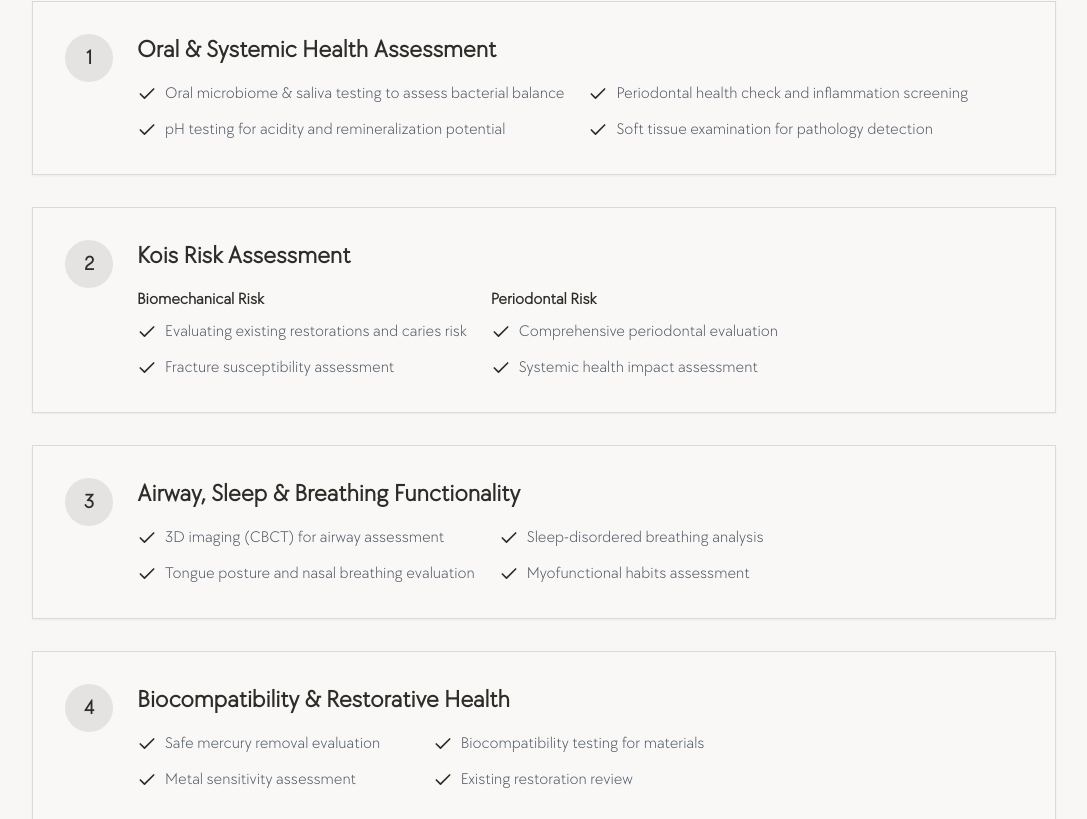
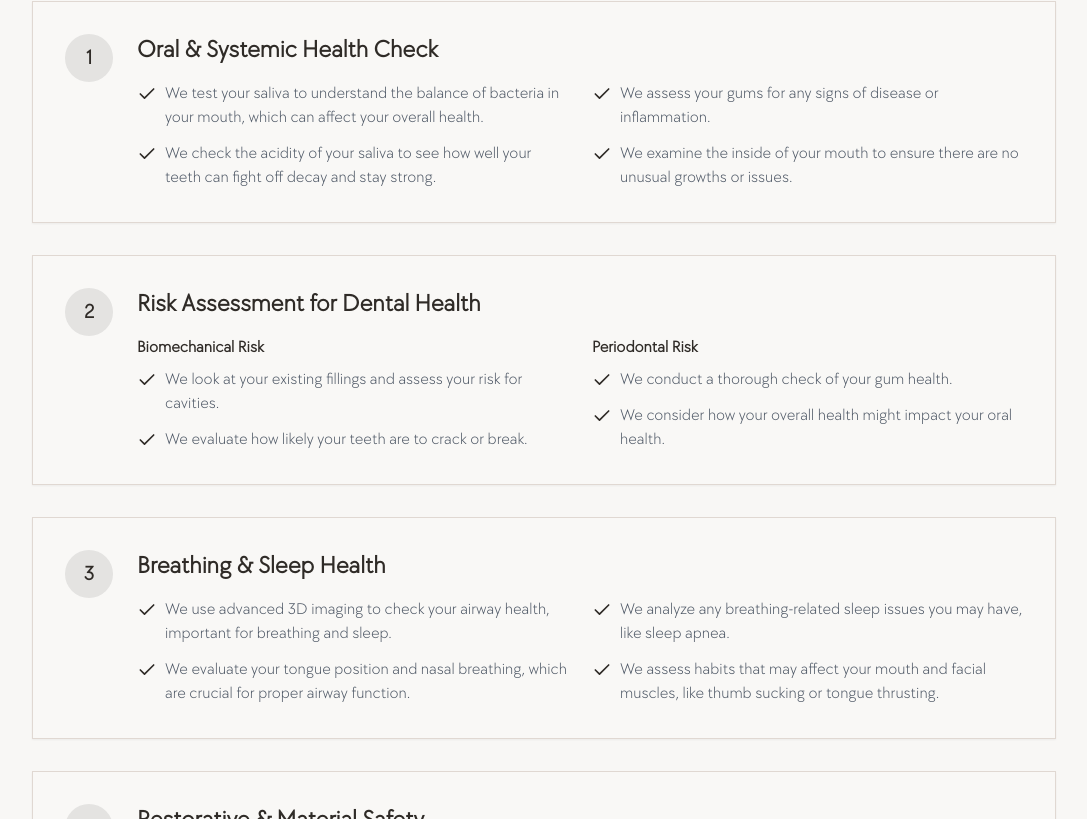
Before and after one commit to denthu2/justforked, a Next.js app: page /first-visit in a window 1280 px wide. Shown: the part 1481-2300 px from the top of the page, without its empty margins (96-1183 px from the left). Built offline with nearby package versions, Linux system fonts and the light colour scheme.

Commit message:
first visit

```diff
--- a/app/first-visit/page.tsx
+++ b/app/first-visit/page.tsx
@@ -86,7 +86,7 @@
 
           <div className="max-w-5xl mx-auto">
             <div className="grid gap-8">
-              {/* Step 1 */}
+              {/* {/* Step 1 */}
 <Card className="p-8">
   <div className="flex items-start gap-6">
     <div className="flex-shrink-0">
@@ -95,26 +95,26 @@
       </div>
     </div>
     <div>
-                    <h3 className="text-2xl font-bold mb-4">Oral & Systemic Health Assessment</h3>
+      <h3 className="text-2xl font-bold mb-4">Oral & Systemic Health Check</h3>
       <div className="grid md:grid-cols-2 gap-6">
         <ul className="space-y-3">
           <li className="flex items-start">
             <Check className="h-5 w-5 text-primary flex-shrink-0 mt-0.5 mr-2" />
-                          <span className="text-gray-600">Oral microbiome & saliva testing to assess bacterial balance</span>
+            <span className="text-gray-600">We test your saliva to understand the balance of bacteria in your mouth, which can affect your overall health.</span>
           </li>
           <li className="flex items-start">
             <Check className="h-5 w-5 text-primary flex-shrink-0 mt-0.5 mr-2" />
-                          <span className="text-gray-600">pH testing for acidity and remineralization potential</span>
+            <span className="text-gray-600">We check the acidity of your saliva to see how well your teeth can fight off decay and stay strong.</span>
           </li>
         </ul>
         <ul className="space-y-3">
           <li className="flex items-start">
             <Check className="h-5 w-5 text-primary flex-shrink-0 mt-0.5 mr-2" />
-                          <span className="text-gray-600">Periodontal health check and inflammation screening</span>
+            <span className="text-gray-600">We assess your gums for any signs of disease or inflammation.</span>
           </li>
           <li className="flex items-start">
             <Check className="h-5 w-5 text-primary flex-shrink-0 mt-0.5 mr-2" />
-                          <span className="text-gray-600">Soft tissue examination for pathology detection</span>
+            <span className="text-gray-600">We examine the inside of your mouth to ensure there are no unusual growths or issues.</span>
           </li>
         </ul>
       </div>
@@ -131,18 +131,18 @@
       </div>
     </div>
     <div>
-                    <h3 className="text-2xl font-bold mb-4">Kois Risk Assessment</h3>
+      <h3 className="text-2xl font-bold mb-4">Risk Assessment for Dental Health</h3>
       <div className="grid md:grid-cols-2 gap-6">
         <div>
           <h4 className="font-bold mb-2">Biomechanical Risk</h4>
           <ul className="space-y-3">
             <li className="flex items-start">
               <Check className="h-5 w-5 text-primary flex-shrink-0 mt-0.5 mr-2" />
-                            <span className="text-gray-600">Evaluating existing restorations and caries risk</span>
+              <span className="text-gray-600">We look at your existing fillings and assess your risk for cavities.</span>
             </li>
             <li className="flex items-start">
               <Check className="h-5 w-5 text-primary flex-shrink-0 mt-0.5 mr-2" />
-                            <span className="text-gray-600">Fracture susceptibility assessment</span>
+              <span className="text-gray-600">We evaluate how likely your teeth are to crack or break.</span>
             </li>
           </ul>
         </div>
@@ -151,11 +151,11 @@
           <ul className="space-y-3">
             <li className="flex items-start">
               <Check className="h-5 w-5 text-primary flex-shrink-0 mt-0.5 mr-2" />
-                            <span className="text-gray-600">Comprehensive periodontal evaluation</span>
+              <span className="text-gray-600">We conduct a thorough check of your gum health.</span>
             </li>
             <li className="flex items-start">
               <Check className="h-5 w-5 text-primary flex-shrink-0 mt-0.5 mr-2" />
-                            <span className="text-gray-600">Systemic health impact assessment</span>
+              <span className="text-gray-600">We consider how your overall health might impact your oral health.</span>
             </li>
           </ul>
         </div>
@@ -163,7 +163,6 @@
     </div>
   </div>
 </Card>
-
 {/* Step 3 */}
 <Card className="p-8">
   <div className="flex items-start gap-6">
@@ -173,26 +172,26 @@
       </div>
     </div>
     <div>
-                    <h3 className="text-2xl font-bold mb-4">Airway, Sleep & Breathing Functionality</h3>
+      <h3 className="text-2xl font-bold mb-4">Breathing & Sleep Health</h3>
       <div className="grid md:grid-cols-2 gap-6">
         <ul className="space-y-3">
           <li className="flex items-start">
             <Check className="h-5 w-5 text-primary flex-shrink-0 mt-0.5 mr-2" />
-                          <span className="text-gray-600">3D imaging (CBCT) for airway assessment</span>
+            <span className="text-gray-600">We use advanced 3D imaging to check your airway health, important for breathing and sleep.</span>
           </li>
           <li className="flex items-start">
             <Check className="h-5 w-5 text-primary flex-shrink-0 mt-0.5 mr-2" />
-                          <span className="text-gray-600">Tongue posture and nasal breathing evaluation</span>
+            <span className="text-gray-600">We evaluate your tongue position and nasal breathing, which are crucial for proper airway function.</span>
           </li>
         </ul>
         <ul className="space-y-3">
           <li className="flex items-start">
             <Check className="h-5 w-5 text-primary flex-shrink-0 mt-0.5 mr-2" />
-                          <span className="text-gray-600">Sleep-disordered breathing analysis</span>
+            <span className="text-gray-600">We analyze any breathing-related sleep issues you may have, like sleep apnea.</span>
           </li>
           <li className="flex items-start">
             <Check className="h-5 w-5 text-primary flex-shrink-0 mt-0.5 mr-2" />
-                          <span className="text-gray-600">Myofunctional habits assessment</span>
+            <span className="text-gray-600">We assess habits that may affect your mouth and facial muscles, like thumb sucking or tongue thrusting.</span>
           </li>
         </ul>
       </div>
@@ -209,26 +208,26 @@
       </div>
     </div>
     <div>
-                    <h3 className="text-2xl font-bold mb-4">Biocompatibility & Restorative Health</h3>
+      <h3 className="text-2xl font-bold mb-4">Restorative & Material Safety</h3>
       <div className="grid md:grid-cols-2 gap-6">
         <ul className="space-y-3">
           <li className="flex items-start">
             <Check className="h-5 w-5 text-primary flex-shrink-0 mt-0.5 mr-2" />
-                          <span className="text-gray-600">Safe mercury removal evaluation</span>
+            <span className="text-gray-600">We evaluate whether your existing mercury fillings need safe removal according to strict health standards.</span>
           </li>
           <li className="flex items-start">
             <Check className="h-5 w-5 text-primary flex-shrink-0 mt-0.5 mr-2" />
-                          <span className="text-gray-600">Metal sensitivity assessment</span>
+            <span className="text-gray-600">We assess your sensitivity to dental metals to ensure we use materials that are safe and suitable for you.</span>
           </li>
         </ul>
         <ul className="space-y-3">
           <li className="flex items-start">
             <Check className="h-5 w-5 text-primary flex-shrink-0 mt-0.5 mr-2" />
-                          <span className="text-gray-600">Biocompatibility testing for materials</span>
+            <span className="text-gray-600">We test the compatibility of various materials with your body to ensure they do not cause adverse reactions.</span>
           </li>
           <li className="flex items-start">
             <Check className="h-5 w-5 text-primary flex-shrink-0 mt-0.5 mr-2" />
-                          <span className="text-gray-600">Existing restoration review</span>
+            <span className="text-gray-600">We review all your current restorations to ensure they are functioning well and do not pose any health risks.</span>
           </li>
         </ul>
       </div>
@@ -309,6 +308,8 @@
                 </li>
               </ul>
             </Card>
+
+
           </div>
         </div>
       </section>
--- a/app/technology/page.tsx
+++ b/app/technology/page.tsx
@@ -153,7 +153,7 @@
 
           <div className="grid md:grid-cols-3 gap-8 max-w-5xl mx-auto">
             <Card className="p-8 text-center">
-              <div className="text-4xl font-bold text-primary mb-2">99%</div>
+              <div className="text-4xl font-bold text-primary mb-2">95%</div>
               <h3 className="text-xl font-bold mb-4">Diagnostic Accuracy</h3>
               <p className="text-gray-600">Enhanced precision with AI-assisted technology</p>
             </Card>
```
Lines whose indentation alone changed are shown as unchanged.
